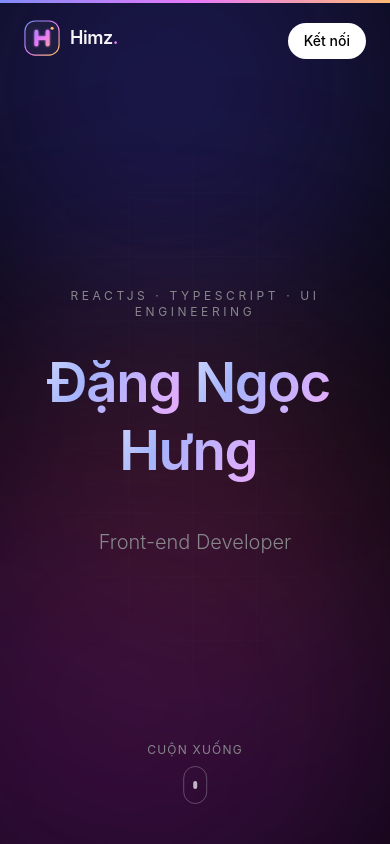
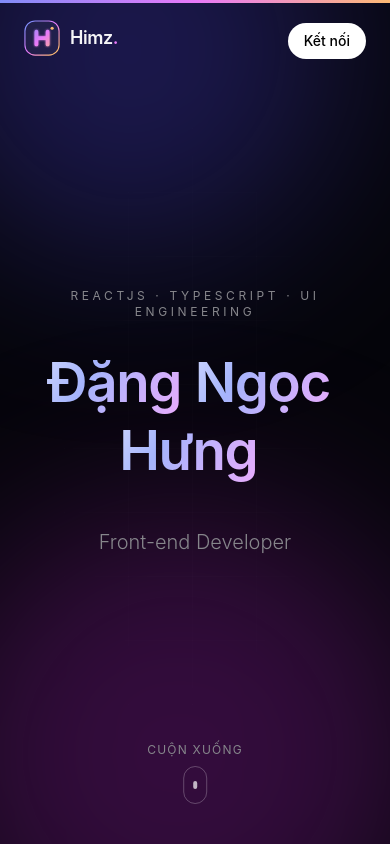
Before and after one commit to Himz-Hung/CV, a React (Vite) app: page / in a window 390 px wide. Shown: the top 844 px of the page. Built offline with nearby package versions, Linux system fonts and the light colour scheme.

Commit message:
Himz-CV-Fix Loading V2

```diff
--- a/src/components/Contact.tsx
+++ b/src/components/Contact.tsx
@@ -11,7 +11,7 @@ const items = [
 export default function Contact() {
   return (
     <section id="contact" className="relative py-40 px-6 overflow-hidden">
-      <div className="absolute top-1/2 left-1/2 -translate-x-1/2 -translate-y-1/2 w-[700px] h-[700px] rounded-full bg-fuchsia-600/20 blur-[150px]" />
+      <div className="absolute top-1/2 left-1/2 -translate-x-1/2 -translate-y-1/2 w-[420px] md:w-[700px] h-[420px] md:h-[700px] rounded-full bg-fuchsia-600/20 blur-[100px] md:blur-[150px]" />
 
       <div className="relative max-w-4xl mx-auto text-center">
         <Reveal>
--- a/src/components/Hero.tsx
+++ b/src/components/Hero.tsx
@@ -35,18 +35,17 @@ export default function Hero() {
       ref={ref}
       id="top"
       onMouseMove={onMouse}
-      className="relative h-screen flex items-center justify-center overflow-hidden"
+      className="relative h-[100svh] min-h-[560px] flex items-center justify-center overflow-hidden"
     >
       {/* animated background orbs */}
       <motion.div
         style={{ x: orb1X, y: orb1Y }}
-        className="absolute -top-40 -left-20 w-[500px] h-[500px] rounded-full bg-indigo-600/30 blur-[120px] animate-float"
+        className="absolute -top-40 -left-20 w-[420px] h-[420px] rounded-full bg-indigo-600/30 blur-[90px] md:blur-[120px] animate-float"
       />
       <motion.div
         style={{ x: orb2X, y: orb2Y }}
-        className="absolute -bottom-40 -right-10 w-[600px] h-[600px] rounded-full bg-fuchsia-600/25 blur-[130px] animate-float"
+        className="absolute -bottom-40 -right-10 w-[500px] h-[500px] rounded-full bg-fuchsia-600/25 blur-[90px] md:blur-[130px] animate-float"
       />
-      <div className="absolute top-1/3 left-1/2 w-[400px] h-[400px] -translate-x-1/2 rounded-full bg-orange-500/10 blur-[120px]" />
 
       {/* grid overlay */}
       <div
--- a/src/components/Projects.tsx
+++ b/src/components/Projects.tsx
@@ -23,7 +23,7 @@ function ProjectCard({ project, index }: { project: (typeof projects)[0]; index:
       >
         {/* accent glow */}
         <div
-          className={`absolute -top-32 -right-24 w-96 h-96 rounded-full blur-[120px] opacity-40 bg-gradient-to-br ${project.accent}`}
+          className={`absolute -top-32 -right-24 w-72 md:w-96 h-72 md:h-96 rounded-full blur-[80px] md:blur-[120px] opacity-40 bg-gradient-to-br ${project.accent}`}
         />
         <div className="relative z-10">
           <div className="flex items-center justify-between flex-wrap gap-4">
--- a/src/components/Reveal.tsx
+++ b/src/components/Reveal.tsx
@@ -12,10 +12,10 @@ export default function Reveal({ children, delay = 0, y = 40, className }: Props
   return (
     <motion.div
       className={className}
-      initial={{ opacity: 0, y, filter: 'blur(8px)' }}
-      whileInView={{ opacity: 1, y: 0, filter: 'blur(0px)' }}
-      viewport={{ once: true, margin: '-80px' }}
-      transition={{ duration: 0.8, delay, ease: [0.16, 1, 0.3, 1] }}
+      initial={{ opacity: 0, y }}
+      whileInView={{ opacity: 1, y: 0 }}
+      viewport={{ once: true, margin: '0px 0px 250px 0px', amount: 0.05 }}
+      transition={{ duration: 0.7, delay, ease: [0.16, 1, 0.3, 1] }}
     >
       {children}
     </motion.div>
--- a/src/index.css
+++ b/src/index.css
@@ -46,8 +46,15 @@ body {
 }
 
 .glass {
-  background: rgba(255, 255, 255, 0.04);
-  backdrop-filter: blur(20px);
-  -webkit-backdrop-filter: blur(20px);
+  background: rgba(20, 20, 28, 0.55);
+  backdrop-filter: blur(12px);
+  -webkit-backdrop-filter: blur(12px);
   border: 1px solid rgba(255, 255, 255, 0.08);
 }
+
+/* Safari / iOS can drop backdrop-filter under load → keep a solid-ish fallback */
+@supports not ((backdrop-filter: blur(12px)) or (-webkit-backdrop-filter: blur(12px))) {
+  .glass {
+    background: rgba(18, 18, 26, 0.9);
+  }
+}
```
